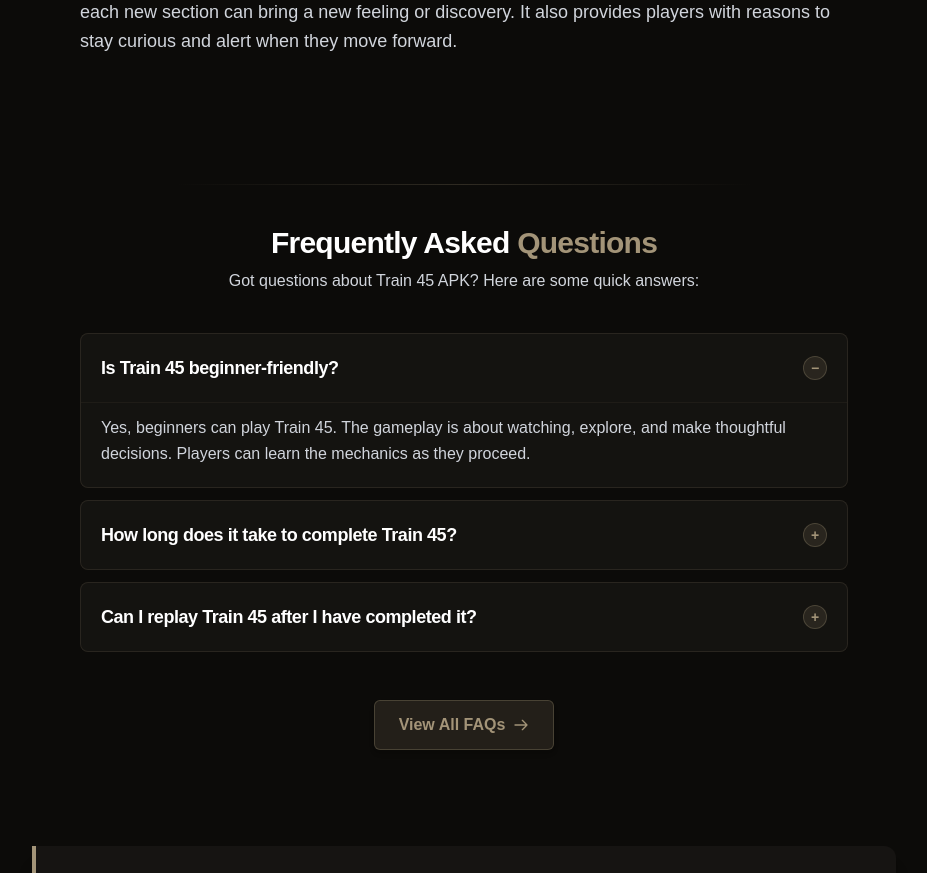
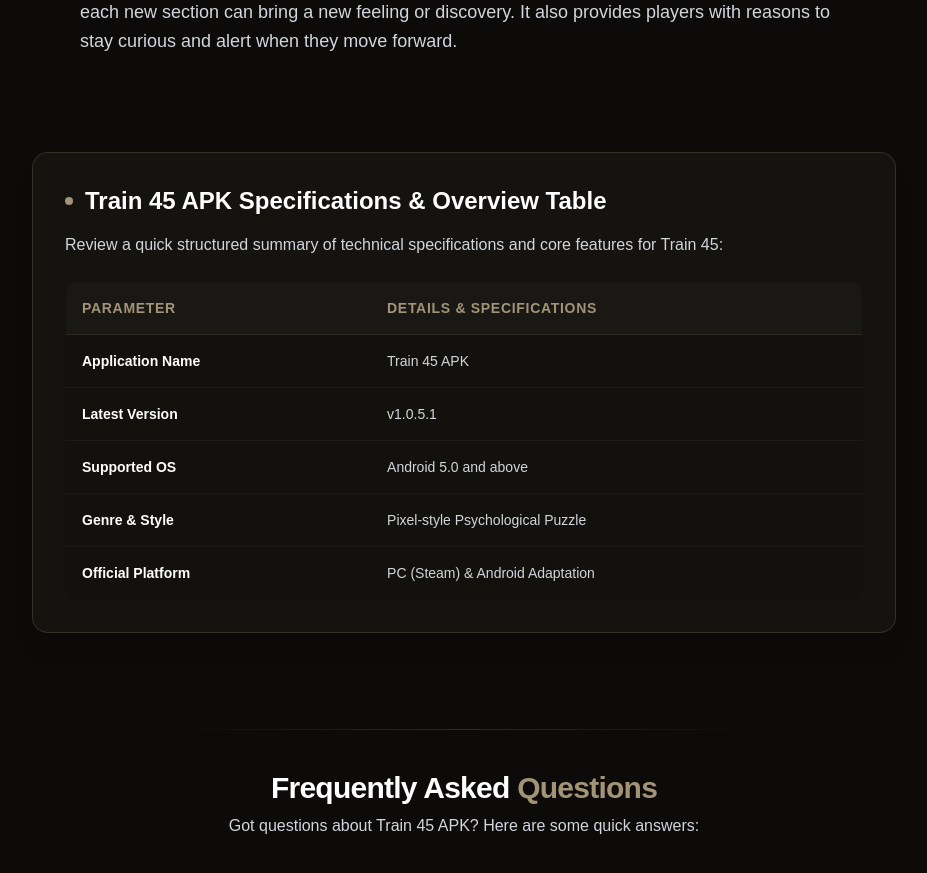
Before and after one commit to sbgmirza2-pixel/game, a Next.js app: page / in a window 1280 px wide. Shown: the part 9020-9893 px from the top of the page, without its empty margins (176-1103 px from the left). Built offline with nearby package versions, Linux system fonts and the light colour scheme.

Commit message:
screenshot

```diff
--- a/src/app/page.js
+++ b/src/app/page.js
@@ -47,7 +47,7 @@
 };
 
 export default function HomePage() {
-  // Comprehensive Schema Markup for E-E-A-T, Structured Data, and Freshness Signals
+  // Comprehensive Schema Markup with sameAs Entity Links for SEO
   const jsonLd = {
     '@context': 'https://schema.org',
     '@graph': [
@@ -70,7 +70,10 @@
           '@type': 'ImageObject',
           url: `${SITE_URL}/logo.webp`
         },
-        sameAs: []
+        sameAs: [
+          'https://store.steampowered.com',
+          'https://en.wikipedia.org/wiki/Video_game'
+        ]
       },
       {
         '@type': 'SoftwareApplication',
@@ -113,6 +116,52 @@
         <TipsSection />
         <ProsConsSection />
         <ComparisonSection />
+
+        {/* Structured Data Table (Fixes Lists & Tables / formatting errors) */}
+        <section className="max-w-4xl mx-auto px-4 py-8">
+          <div className="bg-[#161412]/90 border border-[#81755D]/30 rounded-2xl p-6 sm:p-8 backdrop-blur-xl shadow-xl space-y-4">
+            <h2 className="text-xl sm:text-2xl font-bold text-white flex items-center gap-3">
+              <span className="w-2 h-2 rounded-full bg-[#a39478]" />
+              Train 45 APK Specifications & Overview Table
+            </h2>
+            <p className="text-gray-300 text-sm sm:text-base">
+              Review a quick structured summary of technical specifications and core features for Train 45:
+            </p>
+            <div className="overflow-x-auto pt-2">
+              <table className="w-full text-left border-collapse bg-[#12110e] rounded-xl overflow-hidden border border-[#81755D]/20">
+                <thead>
+                  <tr className="bg-[#1a1815] text-[#a39478] text-xs sm:text-sm uppercase font-mono tracking-wider">
+                    <th className="p-4 border-b border-[#81755D]/20">Parameter</th>
+                    <th className="p-4 border-b border-[#81755D]/20">Details & Specifications</th>
+                  </tr>
+                </thead>
+                <tbody className="text-gray-300 text-sm divide-y divide-[#81755D]/10">
+                  <tr>
+                    <td className="p-4 font-semibold text-white">Application Name</td>
+                    <td className="p-4">Train 45 APK</td>
+                  </tr>
+                  <tr>
+                    <td className="p-4 font-semibold text-white">Latest Version</td>
+                    <td className="p-4">v1.0.5.1</td>
+                  </tr>
+                  <tr>
+                    <td className="p-4 font-semibold text-white">Supported OS</td>
+                    <td className="p-4">Android 5.0 and above</td>
+                  </tr>
+                  <tr>
+                    <td className="p-4 font-semibold text-white">Genre & Style</td>
+                    <td className="p-4">Pixel-style Psychological Puzzle</td>
+                  </tr>
+                  <tr>
+                    <td className="p-4 font-semibold text-white">Official Platform</td>
+                    <td className="p-4">PC (Steam) & Android Adaptation</td>
+                  </tr>
+                </tbody>
+              </table>
+            </div>
+          </div>
+        </section>
+
         <FaqPreviewSection />
 
         {/* Official Citation & Reference Box (Placed right after conclusion/FAQs and before footer) */}
```
Also changed, not shown: public/llms.txt (added).
